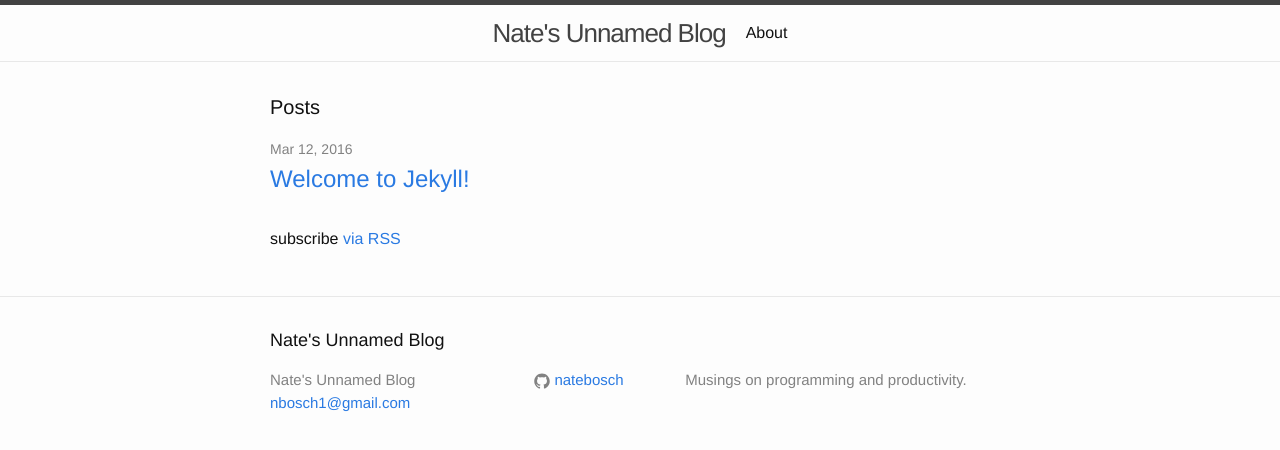
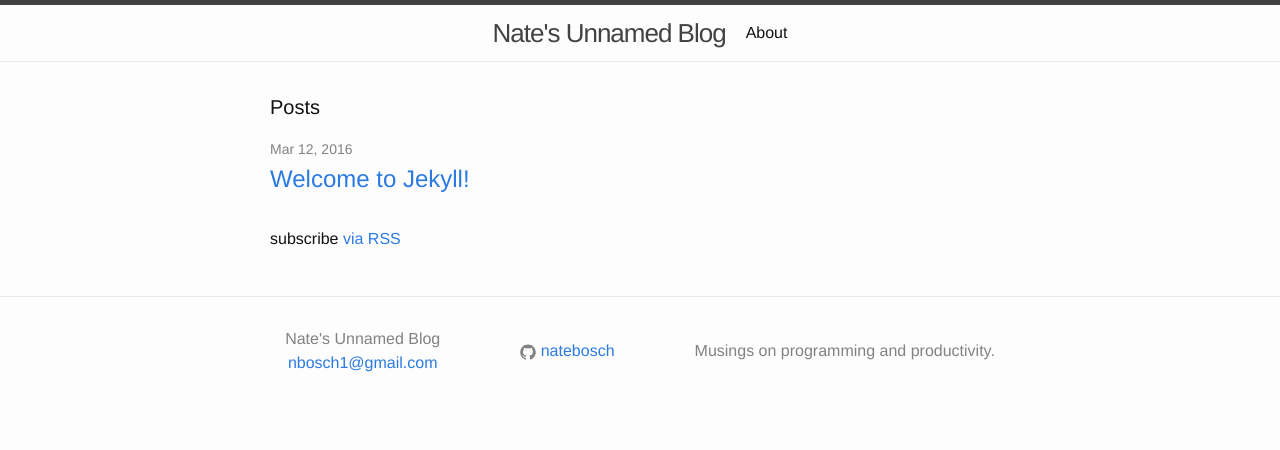
Before and after one commit to natebosch/natebosch.github.io, a Jekyll site: the page built from index.html, in a window 1280 px wide. Shown: the top 450 px of the page. Built offline with Jekyll 4.4.1, drawn with Linux system fonts in a browser that asks for light colours.

Commit message:
'wrapper' div in footer
- Use flex instead of floats and extra 'column' divs.
- Don't need another title - it already shows up once in the footer
- Use flex column for mobile

```diff
--- a/_includes/footer.html
+++ b/_includes/footer.html
@@ -1,18 +1,10 @@
 <footer class="site-footer">
 
-  <div class="wrapper">
-
-    <h2 class="footer-heading">{{ site.title }}</h2>
-
-    <div class="footer-col-wrapper">
-      <div class="footer-col footer-col-1">
   <ul class="contact-list">
     <li>{{ site.title }}</li>
     <li><a href="mailto:{{ site.email }}">{{ site.email }}</a></li>
   </ul>
-      </div>
 
-      <div class="footer-col footer-col-2">
   <ul class="social-media-list">
     {% if site.github_username %}
     <li>
@@ -26,13 +18,7 @@
     </li>
     {% endif %}
   </ul>
-      </div>
 
-      <div class="footer-col footer-col-3">
   <p>{{ site.description }}</p>
-      </div>
-    </div>
-
-  </div>
 
 </footer>
--- a/_sass/_layout.scss
+++ b/_sass/_layout.scss
@@ -96,11 +96,19 @@
 .site-footer {
   border-top: 1px solid $grey-color-light;
   padding: $spacing-unit 0;
-}
+  display: flex;
+  justify-content: center;
+  align-items: center;
+  color: #828282;
 
-.footer-heading {
-  font-size: 18px;
-  margin-bottom: $spacing-unit / 2;
+  > * {
+    padding: 0 40px 0 40px;
+    text-align: center;
+  }
+
+  @include media-query($on-palm) {
+    flex-direction: column;
+  }
 }
 
 .contact-list,
@@ -108,57 +116,6 @@
   list-style: none;
   margin-left: 0;
 }
-
-.footer-col-wrapper {
-  font-size: 15px;
-  color: $grey-color;
-  margin-left: -$spacing-unit / 2;
-  @extend %clearfix;
-}
-
-.footer-col {
-  float: left;
-  margin-bottom: $spacing-unit / 2;
-  padding-left: $spacing-unit / 2;
-}
-
-.footer-col-1 {
-  width: -webkit-calc(35% - (#{$spacing-unit} / 2));
-  width:         calc(35% - (#{$spacing-unit} / 2));
-}
-
-.footer-col-2 {
-  width: -webkit-calc(20% - (#{$spacing-unit} / 2));
-  width:         calc(20% - (#{$spacing-unit} / 2));
-}
-
-.footer-col-3 {
-  width: -webkit-calc(45% - (#{$spacing-unit} / 2));
-  width:         calc(45% - (#{$spacing-unit} / 2));
-}
-
-@include media-query($on-laptop) {
-  .footer-col-1,
-  .footer-col-2 {
-    width: -webkit-calc(50% - (#{$spacing-unit} / 2));
-    width:         calc(50% - (#{$spacing-unit} / 2));
-  }
-
-  .footer-col-3 {
-    width: -webkit-calc(100% - (#{$spacing-unit} / 2));
-    width:         calc(100% - (#{$spacing-unit} / 2));
-  }
-}
-
-@include media-query($on-palm) {
-  .footer-col {
-    float: none;
-    width: -webkit-calc(100% - (#{$spacing-unit} / 2));
-    width:         calc(100% - (#{$spacing-unit} / 2));
-  }
-}
-
-
 
 .page-content {
   padding: $spacing-unit 0;
```
Lines whose indentation alone changed are shown as unchanged.
